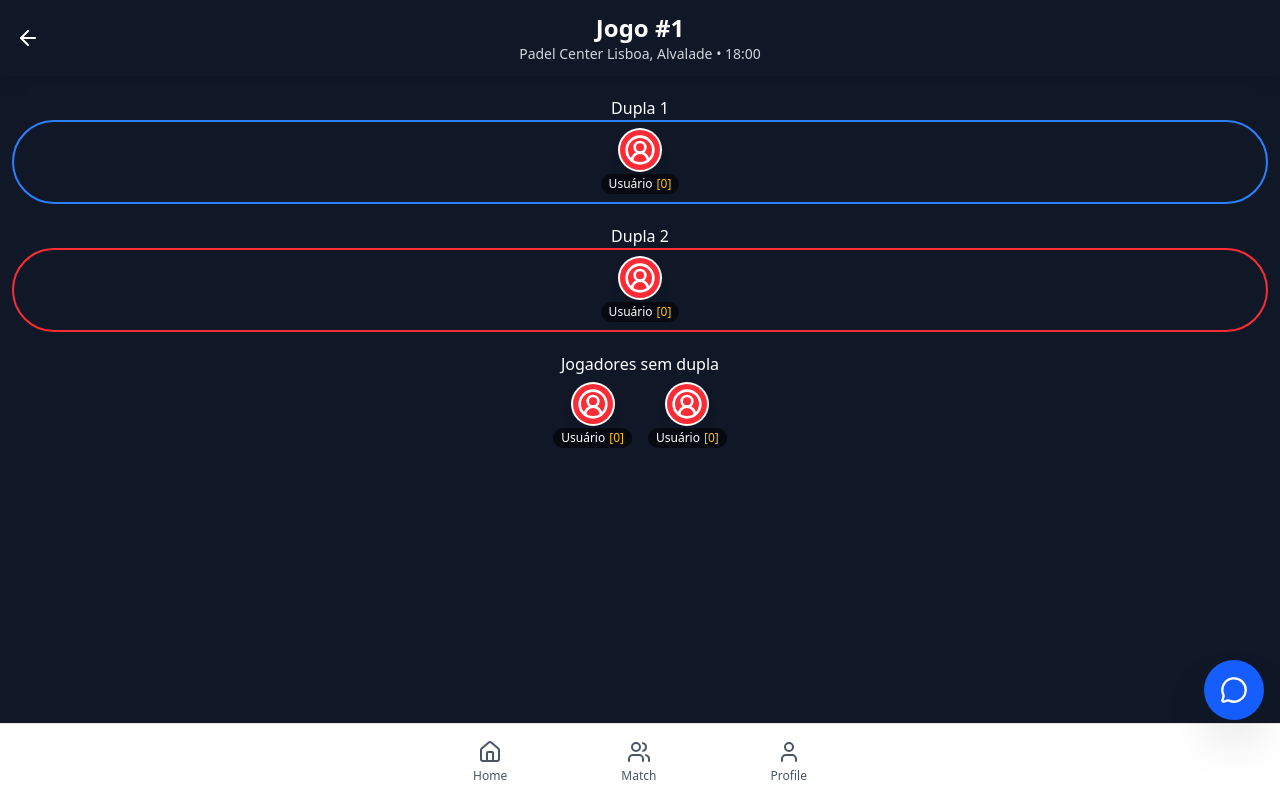
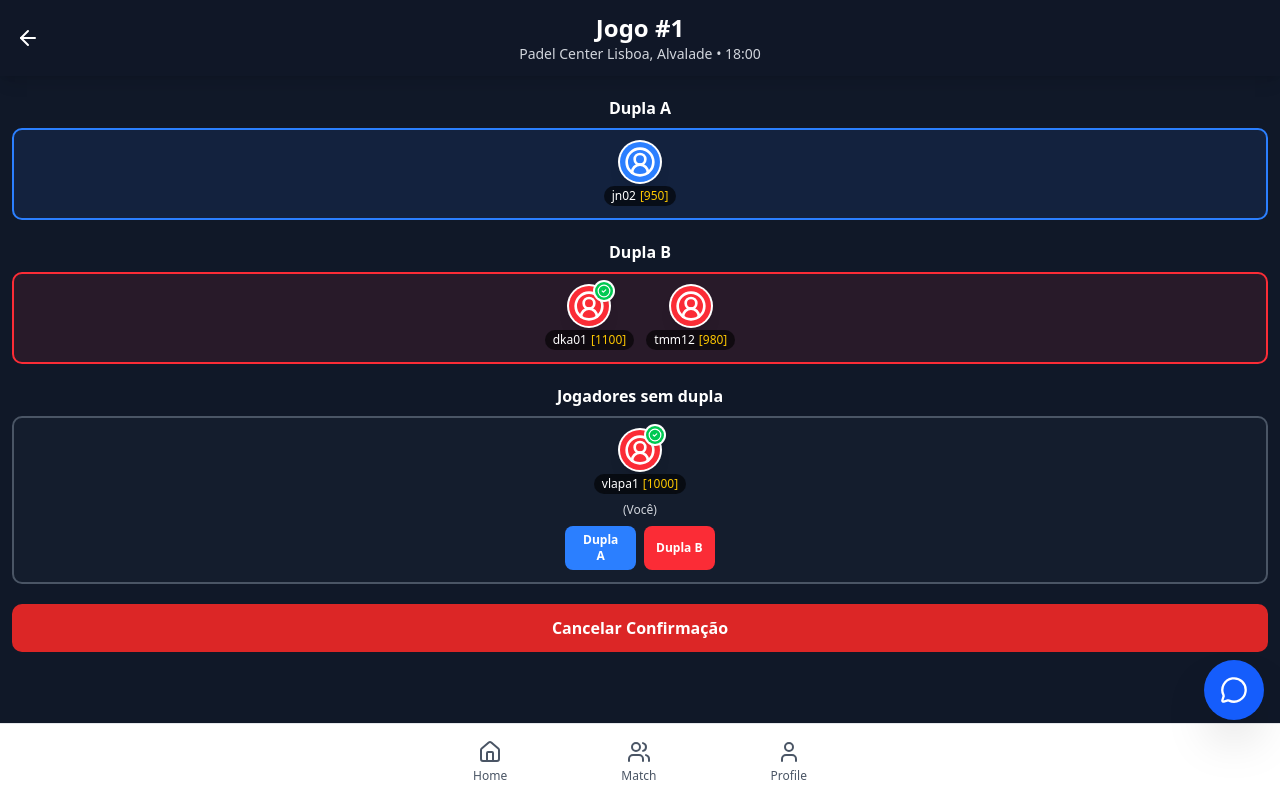
Before and after one commit to victorlapa/padelhub, a React (Vite) app in the folder padelhub-frontend/: page /app/lobby/1 in a window 1280 px wide. Built offline with nearby package versions, Linux system fonts and the light colour scheme; no server answers.

Commit message:
confirm lobby presence btn

```diff
--- a/padelhub-frontend/src/pages/Lobby.tsx
+++ b/padelhub-frontend/src/pages/Lobby.tsx
@@ -6,6 +6,7 @@ import { useParams, useNavigate } from "react-router";
 import { ArrowLeft, Check } from "lucide-react";
 import CourtUser from "@/components/Lobby/CourtUser";
 import Spacer from "@/components/Spacer";
+import { motion, AnimatePresence } from "motion/react";
 
 // Mock lobby data - will be replaced with API call
 const mockLobbies = {
@@ -100,6 +101,12 @@ const mockLobbies = {
   },
 };
 
+interface PlayerAssignment {
+  playerId: string;
+  team: "A" | "B" | "unassigned";
+  position?: "left" | "right";
+}
+
 const Lobby = () => {
   const { lobbyId } = useParams<{ lobbyId: string }>();
   const navigate = useNavigate();
@@ -108,6 +115,16 @@ const Lobby = () => {
     new Set(["1", "3"]) // Mock: vlapa1 and dka01 are already confirmed
   );
   const [currentUserId] = useState("1"); // Mock: current user is vlapa1
+
+  // Team assignments state - will come from backend API
+  // Mock data: some players already assigned
+  const [playerAssignments, setPlayerAssignments] = useState<Map<string, PlayerAssignment>>(
+    new Map([
+      ["2", { playerId: "2", team: "A" }],
+      ["3", { playerId: "3", team: "B" }],
+      ["4", { playerId: "4", team: "B" }],
+    ])
+  );
 
   // Get lobby data from mock or show not found
   const lobby = lobbyId
@@ -149,6 +166,35 @@ const Lobby = () => {
     });
   };
 
+  // Helper function to get player assignment
+  const getPlayerAssignment = (playerId: string): PlayerAssignment => {
+    return playerAssignments.get(playerId) || { playerId, team: "unassigned" };
+  };
+
+  // Helper function to get players by team
+  const getPlayersByTeam = (team: "A" | "B" | "unassigned") => {
+    if (!lobby?.players) return [];
+    return lobby.players.filter((player) => getPlayerAssignment(player.id).team === team);
+  };
+
+  // Assign current user to team (only current user can change their own assignment)
+  const assignCurrentUserToTeam = (team: "A" | "B" | "unassigned") => {
+    setPlayerAssignments((prev) => {
+      const newMap = new Map(prev);
+      if (team === "unassigned") {
+        newMap.delete(currentUserId);
+      } else {
+        newMap.set(currentUserId, { playerId: currentUserId, team });
+      }
+      return newMap;
+    });
+    // TODO: Call backend API to update team assignment
+  };
+
+  const teamAPlayers = getPlayersByTeam("A");
+  const teamBPlayers = getPlayersByTeam("B");
+  const unassignedPlayers = getPlayersByTeam("unassigned");
+
   return (
     <section className="relative flex h-full w-full flex-col bg-gray-900">
       <div className="relative z-10 shrink-0 bg-gray-900/95 py-3 text-center text-white shadow-lg">
@@ -164,22 +210,163 @@ const Lobby = () => {
           {formatTime(lobby.startTime)}
         </p>
       </div>
-      <div className="px-3 py-5 flex-col flex ">
-        <p className="text-center text-white">Dupla 1</p>
-        <div className="flex w-full gap-4 rounded-full border-2 border-blue-500 justify-center p-2">
-          <CourtUser />
+      <div className="flex-1 overflow-auto px-3 py-5">
+        {/* Team A */}
+        <p className="text-center font-semibold text-white">Dupla A</p>
+        <Spacer height={8} />
+        <div className="min-h-[80px] w-full rounded-lg border-2 border-blue-500 bg-blue-500/10 p-3">
+          <div className="flex flex-wrap justify-center gap-3">
+            <AnimatePresence mode="popLayout">
+              {teamAPlayers.map((player) => {
+                const isCurrentUser = player.id === currentUserId;
+                return (
+                  <motion.div
+                    key={player.id}
+                    layout
+                    initial={{ scale: 0, opacity: 0 }}
+                    animate={{ scale: 1, opacity: 1 }}
+                    exit={{ scale: 0, opacity: 0 }}
+                    transition={{ type: "spring", stiffness: 350, damping: 25 }}
+                    onClick={isCurrentUser ? () => assignCurrentUserToTeam("unassigned") : undefined}
+                    className={isCurrentUser ? "cursor-pointer" : ""}
+                  >
+                    <CourtUser
+                      name={player.name}
+                      elo={player.elo}
+                      team="A"
+                      isConfirmed={confirmedPlayers.has(player.id)}
+                    />
+                    {isCurrentUser && (
+                      <p className="mt-1 text-center text-xs text-blue-300">(Você)</p>
+                    )}
+                  </motion.div>
+                );
+              })}
+            </AnimatePresence>
+            {teamAPlayers.length === 0 && (
+              <p className="py-4 text-sm text-gray-400">Nenhum jogador na dupla A</p>
+            )}
+          </div>
         </div>
+
         <Spacer height={20} />
-        <p className="text-center text-white">Dupla 2</p>
-        <div className="flex w-full gap-4 rounded-full border-2 border-red-500 justify-center p-2">
-          <CourtUser />
+
+        {/* Team B */}
+        <p className="text-center font-semibold text-white">Dupla B</p>
+        <Spacer height={8} />
+        <div className="min-h-[80px] w-full rounded-lg border-2 border-red-500 bg-red-500/10 p-3">
+          <div className="flex flex-wrap justify-center gap-3">
+            <AnimatePresence mode="popLayout">
+              {teamBPlayers.map((player) => {
+                const isCurrentUser = player.id === currentUserId;
+                return (
+                  <motion.div
+                    key={player.id}
+                    layout
+                    initial={{ scale: 0, opacity: 0 }}
+                    animate={{ scale: 1, opacity: 1 }}
+                    exit={{ scale: 0, opacity: 0 }}
+                    transition={{ type: "spring", stiffness: 350, damping: 25 }}
+                    onClick={isCurrentUser ? () => assignCurrentUserToTeam("unassigned") : undefined}
+                    className={isCurrentUser ? "cursor-pointer" : ""}
+                  >
+                    <CourtUser
+                      name={player.name}
+                      elo={player.elo}
+                      team="B"
+                      isConfirmed={confirmedPlayers.has(player.id)}
+                    />
+                    {isCurrentUser && (
+                      <p className="mt-1 text-center text-xs text-red-300">(Você)</p>
+                    )}
+                  </motion.div>
+                );
+              })}
+            </AnimatePresence>
+            {teamBPlayers.length === 0 && (
+              <p className="py-4 text-sm text-gray-400">Nenhum jogador na dupla B</p>
+            )}
+          </div>
         </div>
+
         <Spacer height={20} />
-        <p className="text-center text-white">Jogadores sem dupla</p>
-        <div className="flex w-full gap-4 rounded-full justify-center p-2">
-          <CourtUser />
-          <CourtUser />
+
+        {/* Unassigned Players */}
+        <p className="text-center font-semibold text-white">Jogadores sem dupla</p>
+        <Spacer height={8} />
+        <div className="min-h-[80px] w-full rounded-lg border-2 border-gray-600 bg-gray-800/30 p-3">
+          <div className="flex flex-wrap justify-center gap-3">
+            <AnimatePresence mode="popLayout">
+              {unassignedPlayers.map((player) => {
+                const isCurrentUser = player.id === currentUserId;
+                return (
+                  <motion.div
+                    key={player.id}
+                    layout
+                    initial={{ scale: 0, opacity: 0 }}
+                    animate={{ scale: 1, opacity: 1 }}
+                    exit={{ scale: 0, opacity: 0 }}
+                    transition={{ type: "spring", stiffness: 350, damping: 25 }}
+                    className="flex flex-col gap-2"
+                  >
+                    <CourtUser
+                      name={player.name}
+                      elo={player.elo}
+                      isConfirmed={confirmedPlayers.has(player.id)}
+                    />
+                    {isCurrentUser && (
+                      <p className="text-center text-xs text-gray-300">(Você)</p>
+                    )}
+                    {/* Team assignment buttons - only for current user */}
+                    {isCurrentUser && (
+                      <div className="flex gap-2">
+                        <button
+                          onClick={() => assignCurrentUserToTeam("A")}
+                          className="flex-1 rounded-md bg-blue-500 px-3 py-1.5 text-xs font-semibold text-white transition-colors hover:bg-blue-600 active:bg-blue-700"
+                        >
+                          Dupla A
+                        </button>
+                        <button
+                          onClick={() => assignCurrentUserToTeam("B")}
+                          className="flex-1 rounded-md bg-red-500 px-3 py-1.5 text-xs font-semibold text-white transition-colors hover:bg-red-600 active:bg-red-700"
+                        >
+                          Dupla B
+                        </button>
+                      </div>
+                    )}
+                  </motion.div>
+                );
+              })}
+            </AnimatePresence>
+            {unassignedPlayers.length === 0 && (
+              <p className="py-4 text-sm text-gray-400">Todos os jogadores foram alocados</p>
+            )}
+          </div>
         </div>
+
+        <Spacer height={20} />
+
+        {/* Confirmation button */}
+        <motion.button
+          onClick={toggleConfirmation}
+          animate={{
+            backgroundColor: isUserConfirmed ? "#dc2626" : "#16a34a",
+          }}
+          whileHover={{
+            backgroundColor: isUserConfirmed ? "#b91c1c" : "#15803d",
+            scale: 1.02,
+          }}
+          whileTap={{
+            scale: 0.98,
+          }}
+          transition={{
+            backgroundColor: { duration: 0.3, ease: "easeInOut" },
+            scale: { duration: 0.1 },
+          }}
+          className="w-full rounded-lg px-4 py-3 font-semibold text-white"
+        >
+          {isUserConfirmed ? "Cancelar Confirmação" : "Confirmar Presença"}
+        </motion.button>
       </div>
 
       <ChatButton
```
